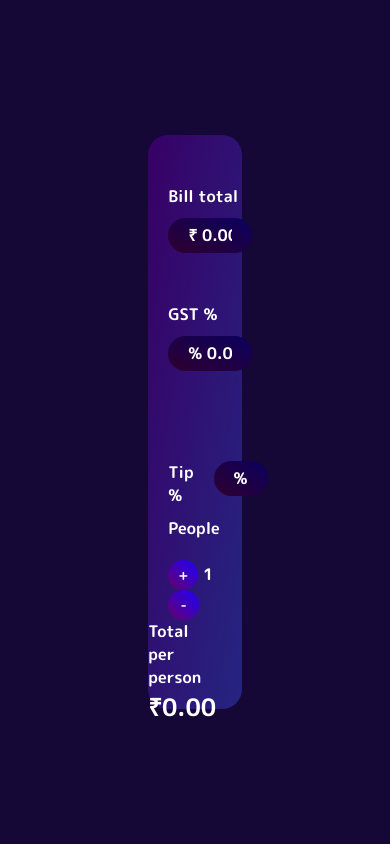
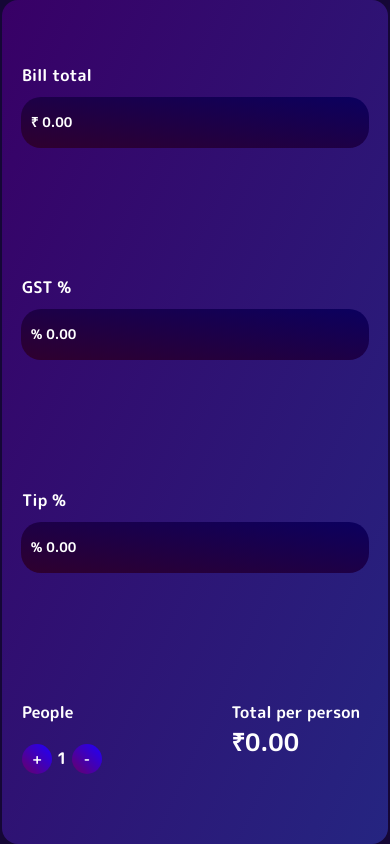
Before and after one commit to Devil841/gradcal, a plain HTML site: page index.html in a window 390 px wide. Drawn offline with Linux system fonts and the light colour scheme.

Commit message:
Update style.css

```diff
--- a/style.css
+++ b/style.css
@@ -20,13 +20,14 @@ input::-webkit-inner-spin-button {
     align-items: center;
 }
 .cal{
-    height: 68vh;
-    width: 24vw;
+    display: flex;
+    flex-direction: column;
+    justify-content: space-around;
+    height: 60%;
+    flex: 0.25;
     background-image: linear-gradient(to top left, rgb(37, 37, 129), rgb(56, 0, 102));
     border-radius: 20px;
-}
-.first{
-    margin-top: 50px;
+    transition: 0.5s;
 }
 
 #billtotal{
@@ -36,15 +37,11 @@ input::-webkit-inner-spin-button {
 }
 .inputbox{
     width: 90%;
-    margin-left: 20px;
-    padding: 12px 20px;
     color: white;
-    padding: 6px 20px;
+    padding: 0.6rem 0.4rem;
     background-image: linear-gradient(to bottom left, rgb(11, 0, 95), rgb(47, 0, 46));
     border: none;
     border-radius: 20px;
-    flex-shrink: 0;
-    font-size: 16px;
 }
 ::placeholder{
     color: white;
@@ -52,13 +49,12 @@ input::-webkit-inner-spin-button {
 textarea:focus,input:focus {
     outline: none;
 }
-.second{
-    margin-bottom: 90px;
-}
 
-.third{
+
+.fourth{
     display: flex;
     justify-content: space-between;
+
 }
 
 #plus{
@@ -87,8 +83,55 @@ textarea:focus,input:focus {
 }
 .people{
     margin-left: 20px;
+    flex-shrink: 0;
 }
 .cost{
     margin-right: 28px;
+    flex-shrink: 0;
     margin-bottom: 20px;
 }
+
+.inputdiv{
+    display: flex;
+    justify-content: center;
+}
+
+
+
+@media screen and (max-width:1200px){
+    .cal{
+        flex:0.3;
+    }
+}
+@media screen and (max-width:1100px){
+    .cal{
+        flex:0.35;
+    }
+}
+@media screen and (max-width:850px){
+    .cal{
+        flex:0.45;
+    }
+}
+@media screen and (max-width:728px){
+    .cal{
+        flex:0.6;
+    }
+}
+@media screen and (max-width:480px){
+    .parent{
+        align-items: center;
+    }
+    .inputbox{
+        padding: 1rem 0.6rem;
+    }
+    .cal{
+        height: 100%;
+        border-radius: 1rem;
+        display: flex;
+        flex-direction: column;
+        justify-content: space-around;
+        flex: 0.99;
+
+    }
+}
```
